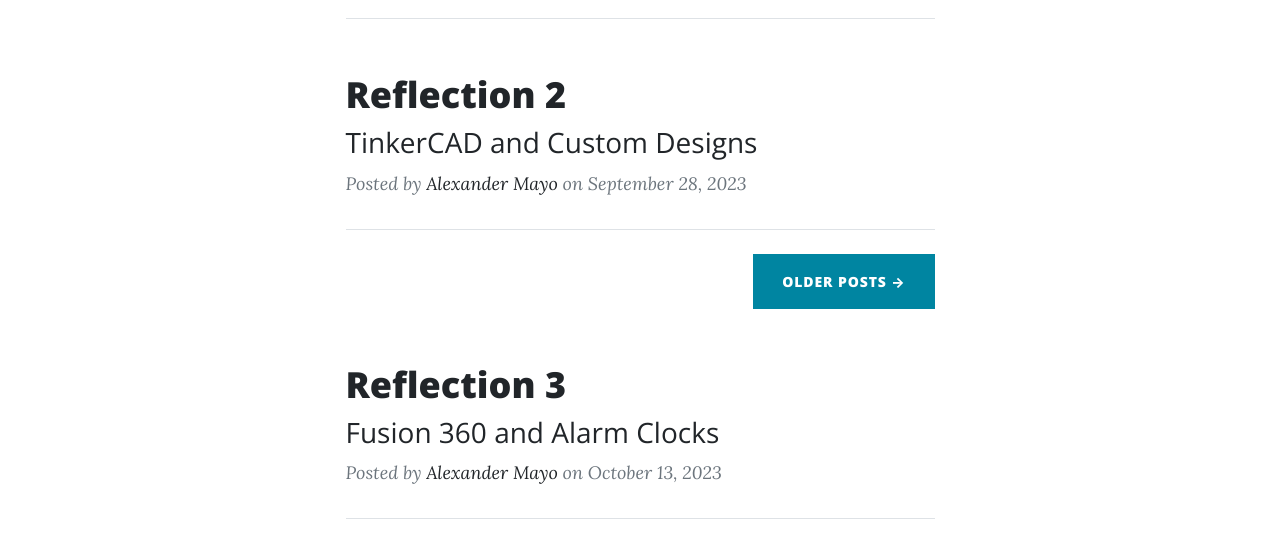
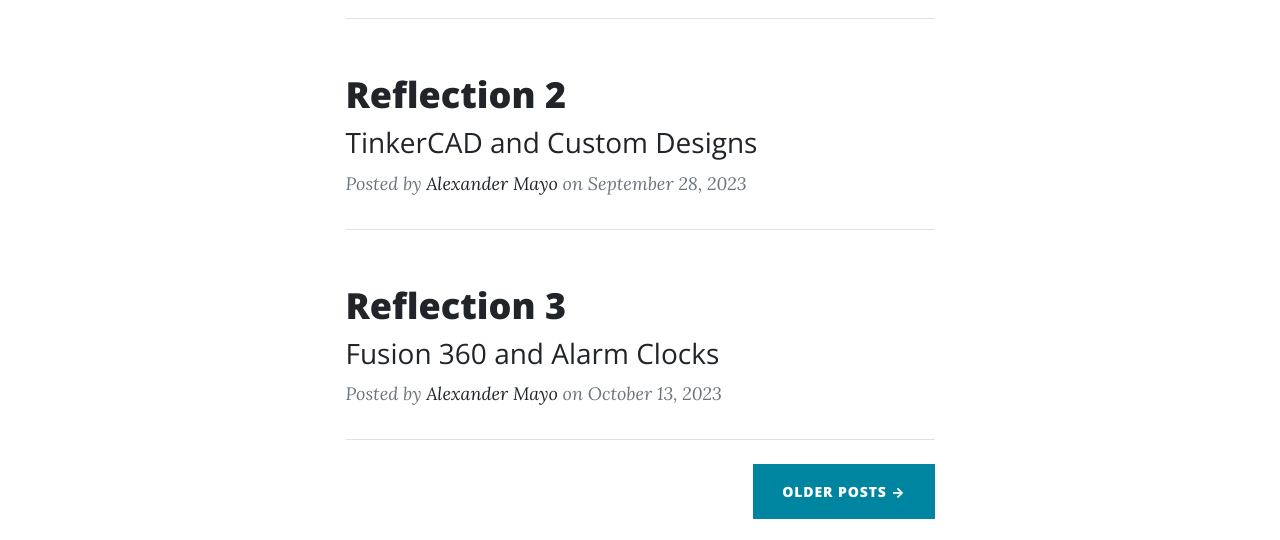
Before and after one commit to Loserinterface/loserinterface.github.io, a plain HTML site: page index.html in a window 1280 px wide. Shown: the part 878-1418 px from the top of the page. Drawn offline with nearby package versions, Linux system fonts and the light colour scheme.

Commit message:
Add files via upload

```diff
--- a/index.html
+++ b/index.html
@@ -84,8 +84,6 @@
                     </div>
                     <!-- Divider-->
                     <hr class="my-4" />
-                    <!-- Pager-->
-                    <div class="d-flex justify-content-end mb-4"><a class="btn btn-primary text-uppercase" href="#!">Older Posts →</a></div>
                 </div>
             </div>
         </div>
```
